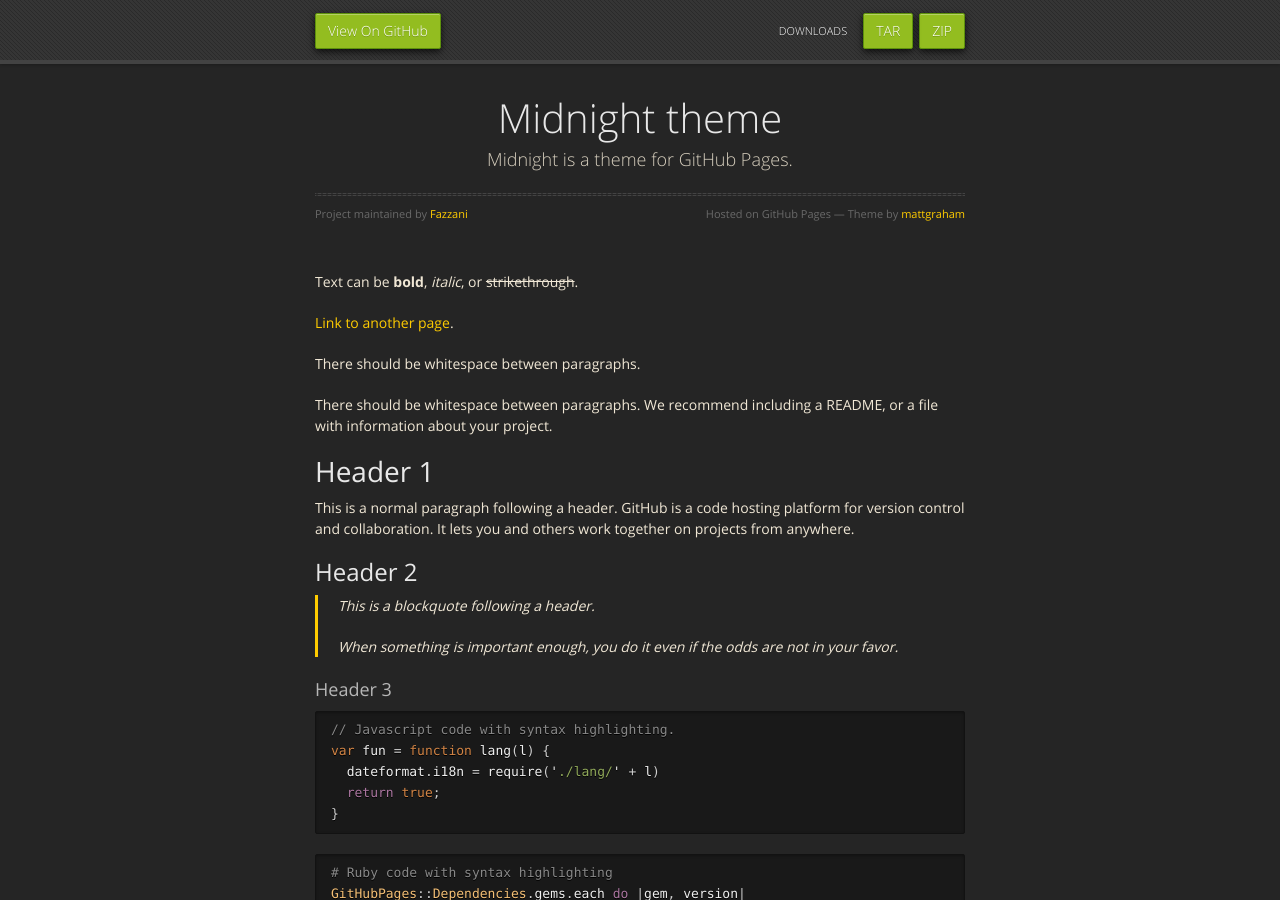
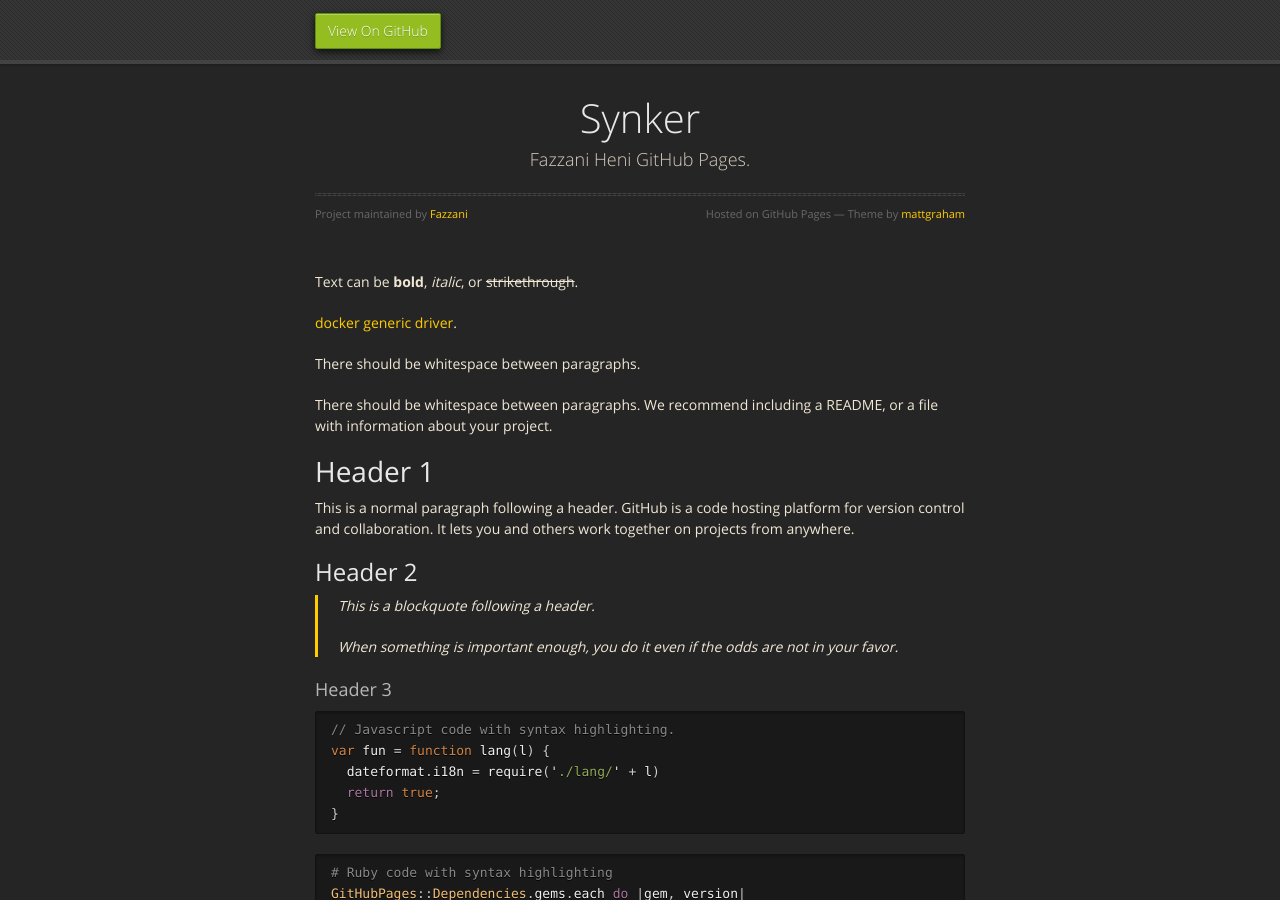
Before and after one commit to Fazzani/fazzani.github.io, a Jekyll site: the page built from index.md, in a window 1280 px wide and 900 px high. Built offline with Jekyll 4.4.1, drawn with Linux system fonts in a browser that asks for light colours; nearby versions of some CDN libraries.

Commit message:
First commit

```diff
--- a/_config.yml
+++ b/_config.yml
@@ -1,5 +1,4 @@
-title: Midnight theme
-description: Midnight is a theme for GitHub Pages.
-show_downloads: true
+title: Synker
+description: Fazzani Heni GitHub Pages.
 google_analytics:
 theme: jekyll-theme-midnight
--- a/index.md
+++ b/index.md
@@ -4,7 +4,7 @@
 
 Text can be **bold**, _italic_, or ~~strikethrough~~.
 
-[Link to another page](another-page).
+[docker generic driver](genericDockerMachine.md).
 
 There should be whitespace between paragraphs.
 
```
